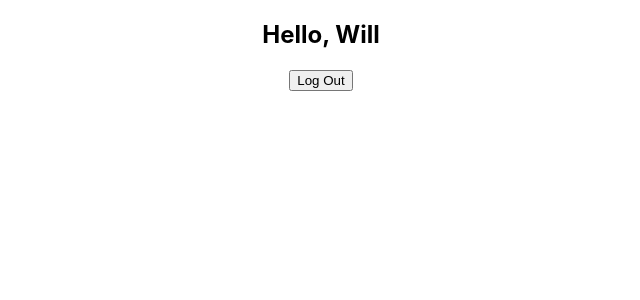
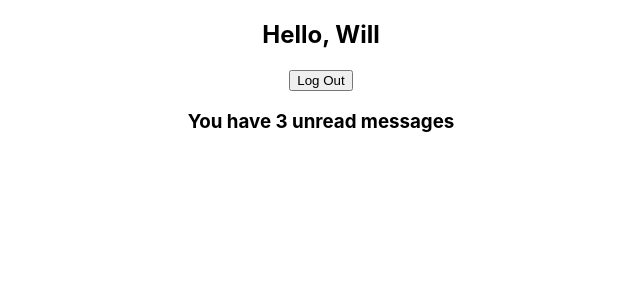
Before and after one commit to winoooops/react-intro, a React (Create React App) app: page / in a window 1280 px wide. Shown: the top 300 px of the page, without its empty margins (319-959 px from the left). Built offline with nearby package versions, Linux system fonts and the light colour scheme.

Commit message:
use the Wel's state to conditionly display Mailbox

```diff
--- /dev/null
+++ b/src/components/mailbox.js
@@ -0,0 +1,29 @@
+import React from 'react'
+
+const messages = ['react', 're:react', 're:re:React']
+
+
+class MailBox extends React.Component {
+  constructor(props) {
+    super(props)
+    this.state = { messages: messages }
+  }
+
+  render() {
+    let message = ''
+    if (this.props.state) {
+      message = <h3>You have {this.state.messages.length} unread messages </h3>
+    }
+
+
+    return (
+      <div>
+        {this.state.messages.length > 0 &&
+          message
+        }
+      </div>
+    )
+  }
+}
+
+export default MailBox
--- a/src/components/welcome.js
+++ b/src/components/welcome.js
@@ -1,5 +1,6 @@
 import React from 'react'
 import Toggler from './toggler';
+import MailBox from './mailbox'
 
 class Welcome extends React.Component {
   constructor(props) {
@@ -28,6 +29,7 @@ class Welcome extends React.Component {
           handler={this.toggleHandler}
           state={this.state.isToggled}>
         </Toggler>
+        <MailBox state={this.state.isToggled}></MailBox>
       </div>
     )
   }
```
